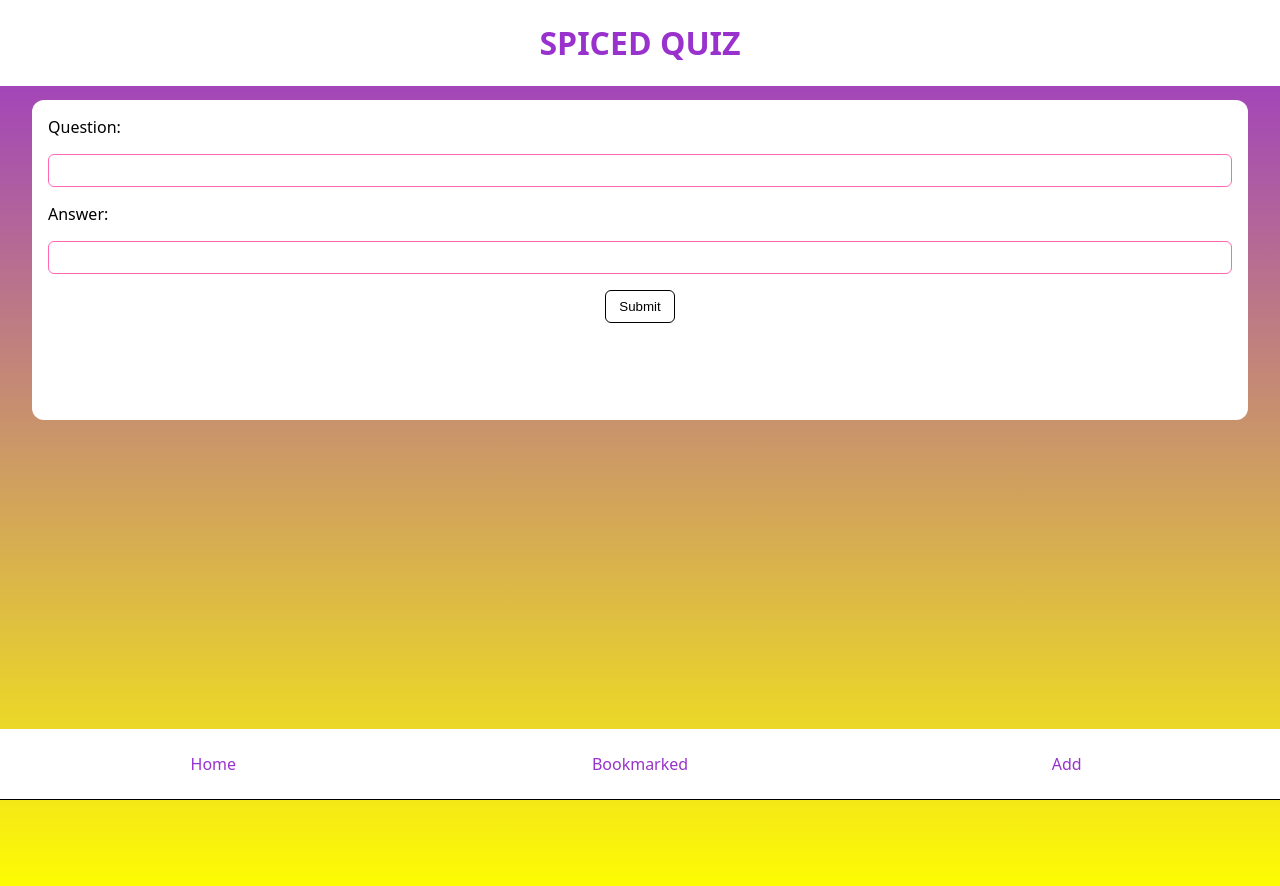
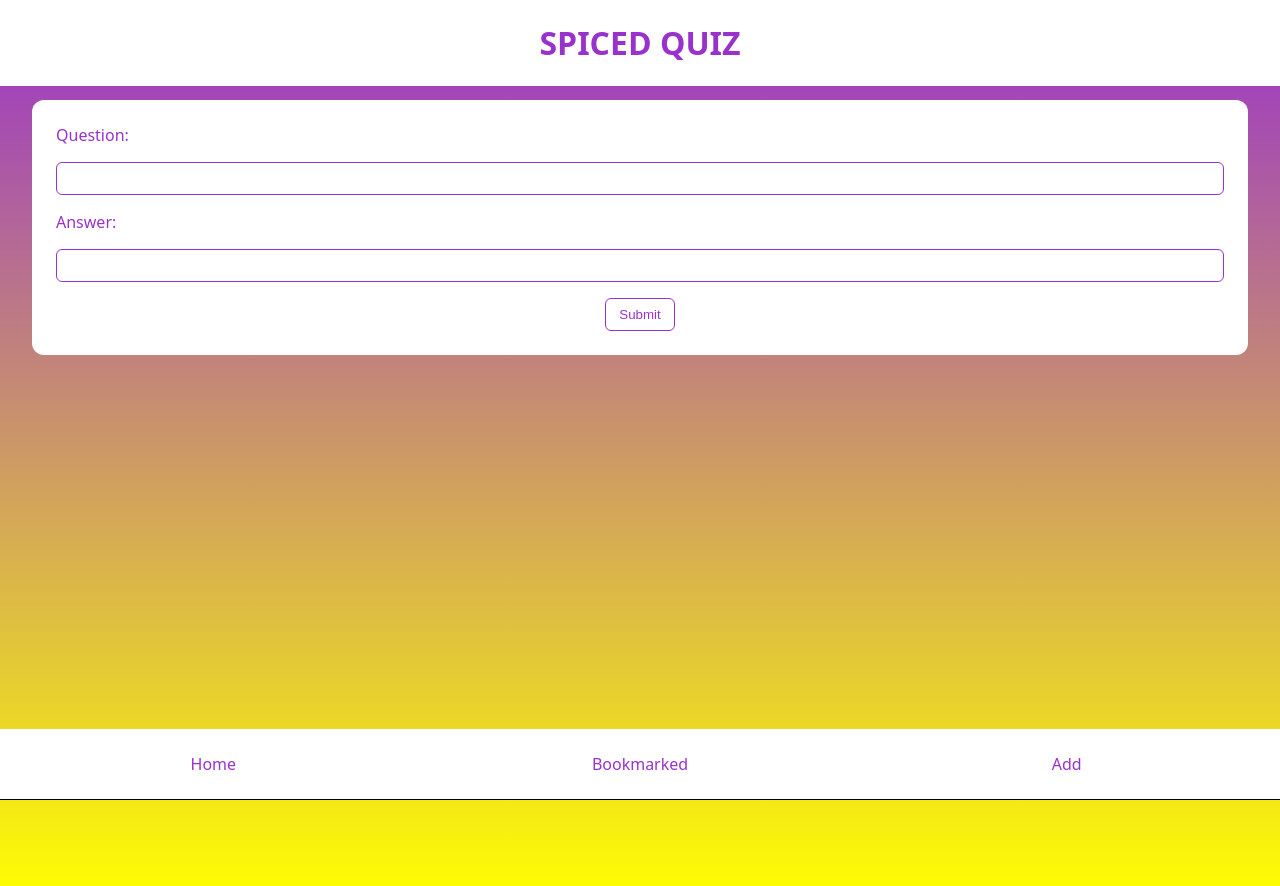
Before and after one commit to janaRicarda/spiced-quiz, a Next.js app: page /add in a window 1280 px wide. Shown: the top 886 px of the page. Built offline with nearby package versions, Linux system fonts and the light colour scheme; no server answers; the database is empty.

Commit message:
change colorscheme

```diff
--- a/Components/Card/Card.js
+++ b/Components/Card/Card.js
@@ -7,7 +7,7 @@ const StyledCard = styled.article`
   border-radius: 12px;
   background-color: white;
   color: var(--color1);
-  padding: 1rem;
+  padding: 1.5rem;
   margin: 1.5rem;
   height: 62vw;
   width: auto;
--- a/Components/CardForm/CardForm.js
+++ b/Components/CardForm/CardForm.js
@@ -2,37 +2,44 @@ import styled from "styled-components";
 import useSWR from "swr";
 
 const StyledForm = styled.form`
-  height: 40vh;
   display: flex;
   flex-direction: column;
 
   gap: 1rem;
   background-color: white;
   margin-top: 100px;
-  margin-bottom: 235px;
 
   margin-left: 2rem;
   margin-right: 2rem;
   border-radius: 12px;
-  padding: 1rem;
+  padding: 1.5rem;
 `;
+
+const StyledLabel = styled.label`
+  color: var(--color1);
+`;
+
 const StyledInput = styled.input`
   border-radius: 6px;
   padding: 0.5rem;
   margin-top: 0;
   border-style: none;
-  border: 1px solid hotpink;
-  color: black;
+  border: 1px solid var(--color1);
+  color: var(--color1);
 `;
 
 const StyledSubmitButton = styled.button`
   border-style: none;
   background-color: white;
   padding: 0.5rem;
-  border: 1px solid black;
+  border: 1px solid var(--color1);
+  color: var(--color1);
   border-radius: 6px;
   width: 70px;
   align-self: center;
+  &:hover {
+    background-color: var(--color2);
+  }
 `;
 
 export default function CardForm() {
@@ -63,9 +70,9 @@ export default function CardForm() {
   return (
     <>
       <StyledForm onSubmit={handleSubmit}>
-        <label htmlFor="question">Question:</label>
+        <StyledLabel htmlFor="question">Question:</StyledLabel>
         <StyledInput id="question" name="question" type="text"></StyledInput>
-        <label htmlFor="answer">Answer:</label>
+        <StyledLabel htmlFor="answer">Answer:</StyledLabel>
         <StyledInput id="answer" name="answer" type="text"></StyledInput>
         <StyledSubmitButton>Submit</StyledSubmitButton>
       </StyledForm>
```
